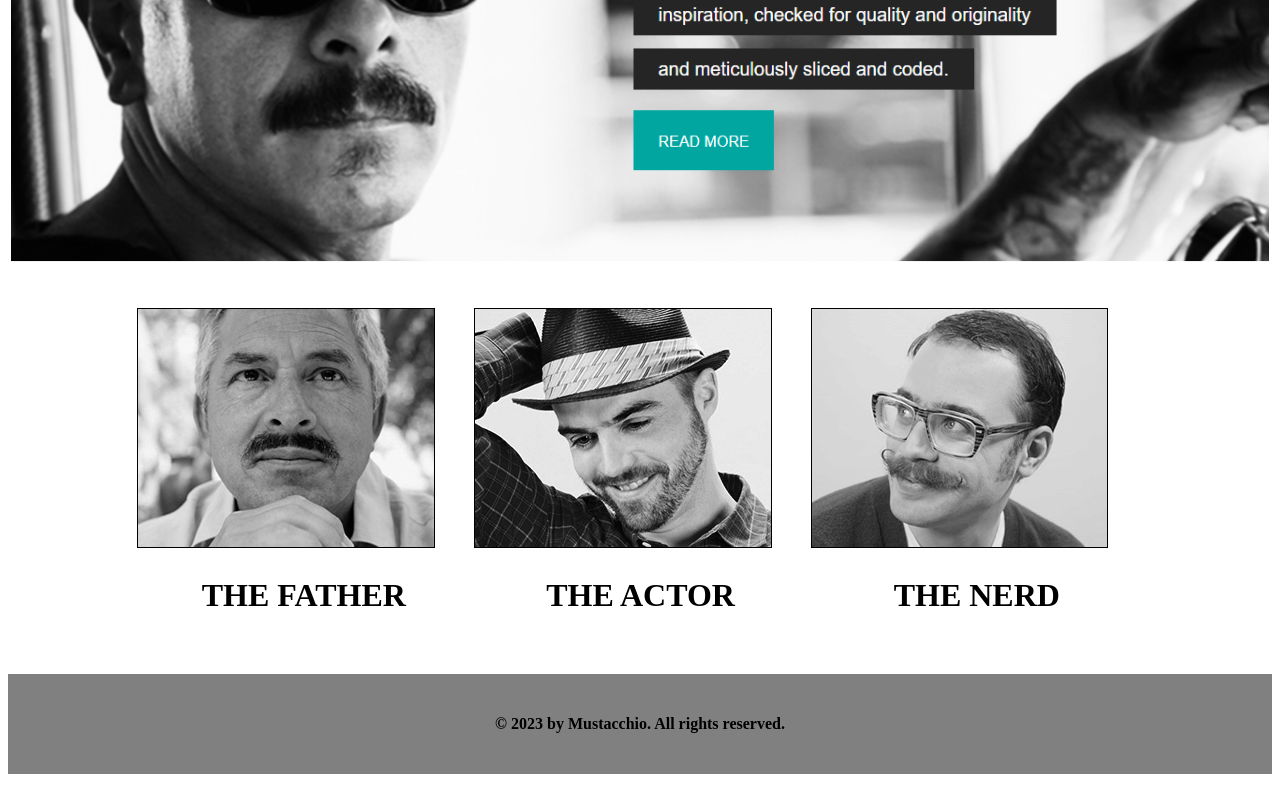
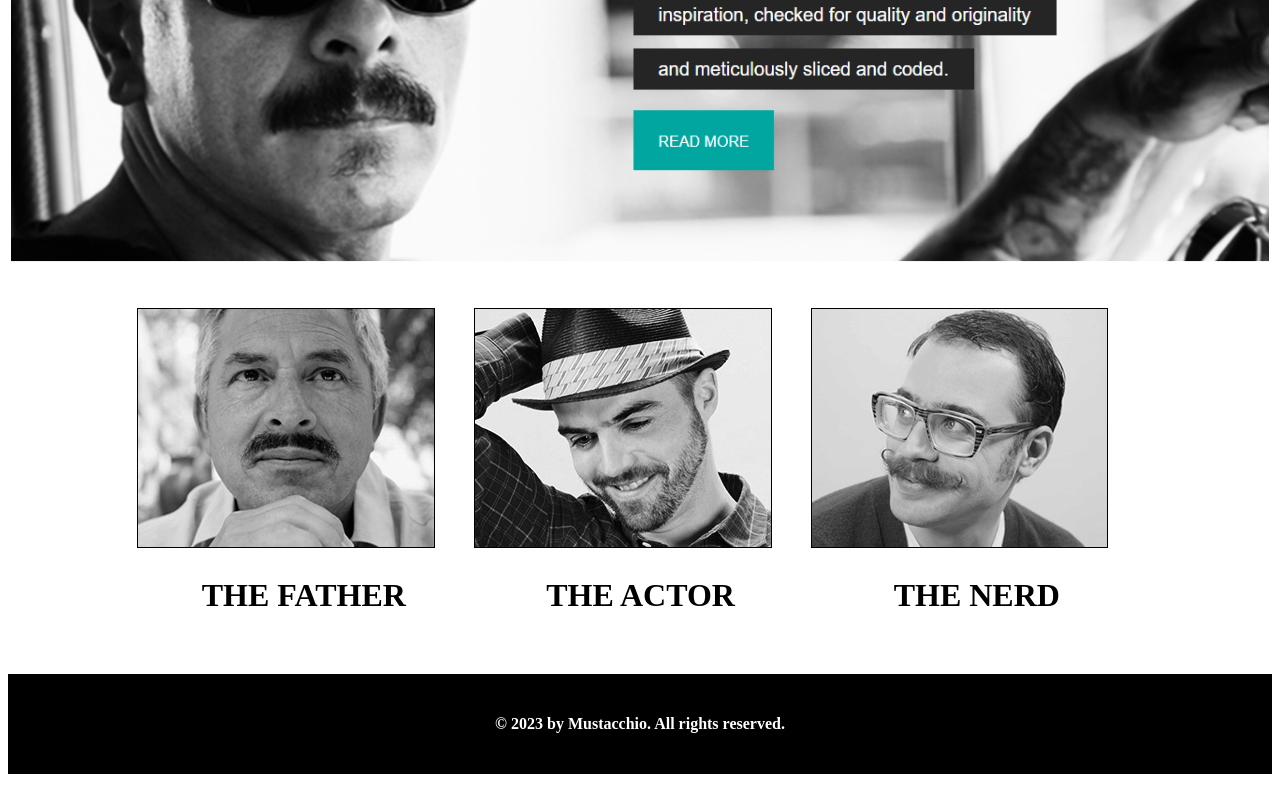
Before and after one commit to PurohitDhruvika007/DP-html, a plain HTML site: page mustache/index.html in a window 1280 px wide. Shown: the part 474-1274 px from the top of the page. Drawn offline with Linux system fonts and the light colour scheme.

Commit message:
Update index.html

```diff
--- a/mustache/index.html
+++ b/mustache/index.html
@@ -53,11 +53,11 @@
             </td>
         </tr>
     </table><br><br>
-    <table bgcolor="grey" width="100%" height="100px">
+    <table bgcolor="black" width="100%" height="100px">
         <tr align="center">
             <td>
                 <h4>
-                © 2023 by Mustacchio. All rights reserved.
+               <font color="white"> © 2023 by Mustacchio. All rights reserved.</font>
             </h4></td>
         </tr>
     </table><br>
```
